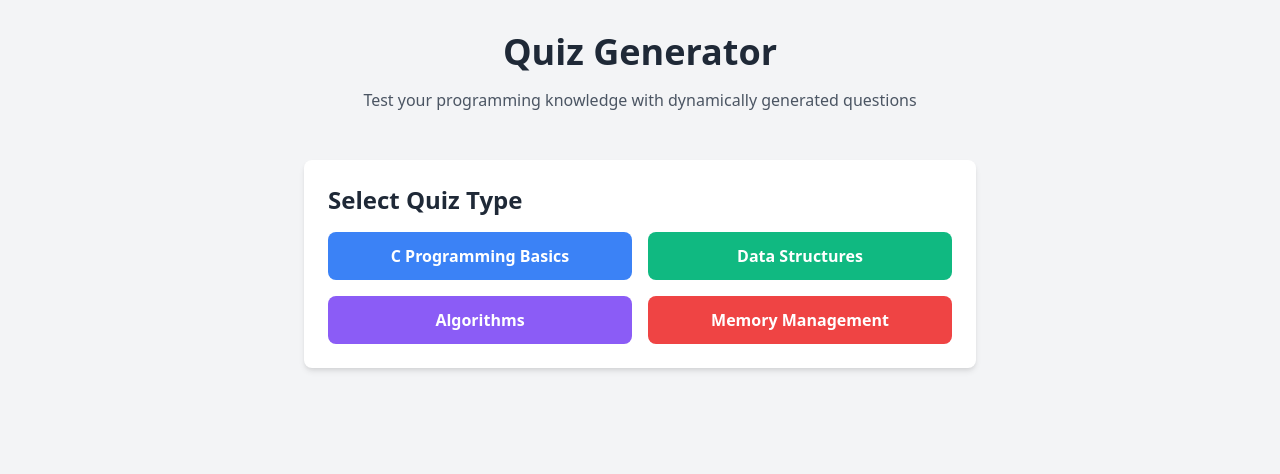
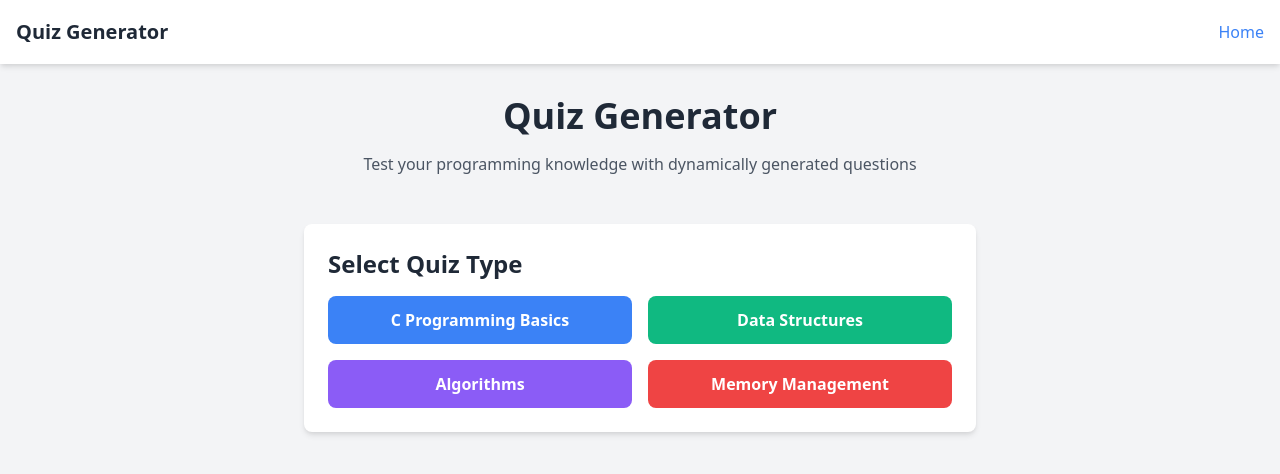
Before and after one commit to ChefAharoni/APQuizGenerator, a website: page index.html in a window 1280 px wide. Drawn offline with nearby package versions, Linux system fonts and the light colour scheme.

Commit message:
added home page and navbar

```diff
--- a/index.html
+++ b/index.html
@@ -11,6 +11,22 @@
     <link rel="stylesheet" href="styles.css" />
   </head>
   <body class="bg-gray-100 min-h-screen">
+    <!-- Navigation Bar -->
+    <nav class="bg-white shadow-md">
+      <div class="container mx-auto px-4">
+        <div class="flex justify-between items-center h-16">
+          <a href="/" class="flex items-center space-x-2">
+            <span class="text-xl font-semibold text-gray-800"
+              >Quiz Generator</span
+            >
+          </a>
+          <a href="/" class="text-blue-500 hover:text-blue-600 font-medium"
+            >Home</a
+          >
+        </div>
+      </div>
+    </nav>
+
     <div class="container mx-auto px-4 py-8">
       <!-- Header -->
       <header class="text-center mb-12">
```
